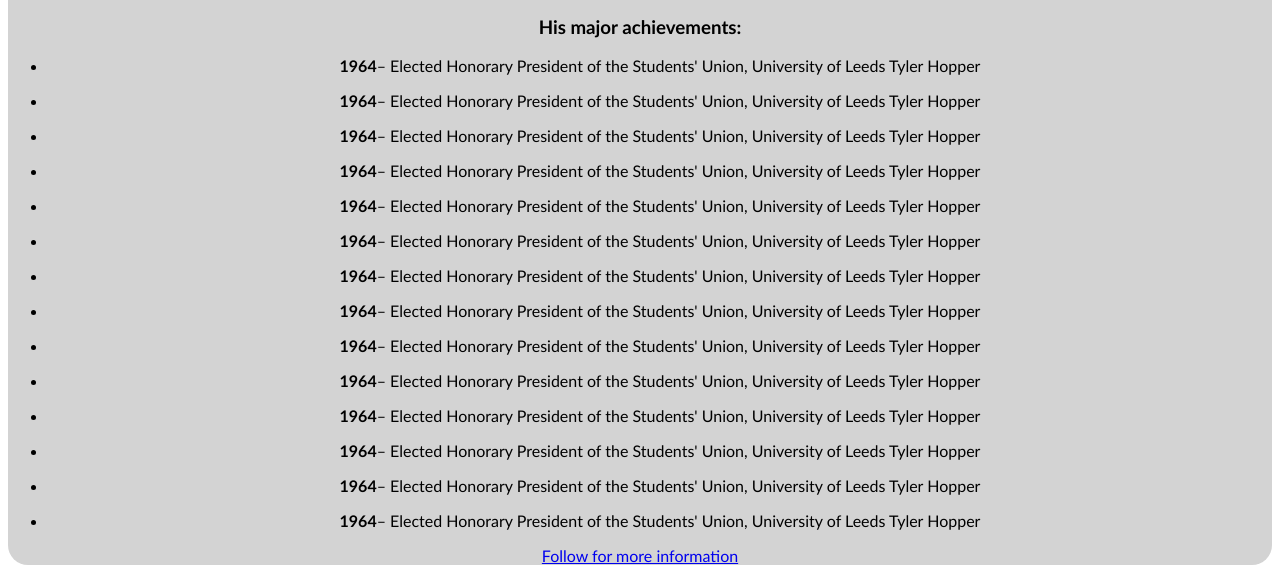
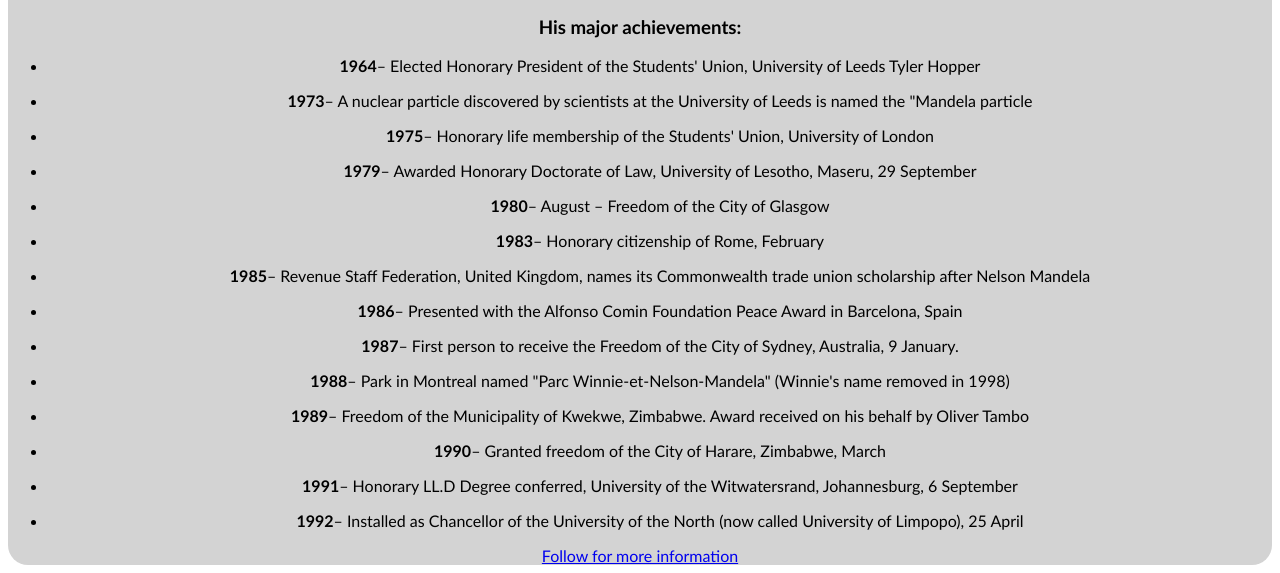
Before and after one commit to sweetie25/Zufan-and-Adeleke-, a plain HTML site: page index.html in a window 1280 px wide. Shown: the part 466-1039 px from the top of the page. Drawn offline with Linux system fonts and the light colour scheme.

Commit message:
html and css structure

```diff
--- a/index.html
+++ b/index.html
@@ -24,43 +24,44 @@
               <p><b>1964</b>– Elected Honorary President of the Students' Union, University of Leeds Tyler Hopper</p>
             </li>
             <li>
-              <p><b>1964</b>– Elected Honorary President of the Students' Union, University of Leeds Tyler Hopper</p>
+              <p><b>1973</b>– A nuclear particle discovered by scientists at the University of Leeds is named the "Mandela particle</p>
             </li>
             <li>
-              <p><b>1964</b>– Elected Honorary President of the Students' Union, University of Leeds Tyler Hopper</p>
+              <p><b>1975</b>– Honorary life membership of the Students' Union, University of London</p>
             </li>
             <li>
-              <p><b>1964</b>– Elected Honorary President of the Students' Union, University of Leeds Tyler Hopper</p>
+              <p><b>1979</b>– Awarded Honorary Doctorate of Law, University of Lesotho, Maseru, 29 September</p>
             </li>
             <li>
-              <p><b>1964</b>– Elected Honorary President of the Students' Union, University of Leeds Tyler Hopper</p>
+              <p><b>1980</b>– August – Freedom of the City of Glasgow</p>
             </li>
             <li>
-              <p><b>1964</b>– Elected Honorary President of the Students' Union, University of Leeds Tyler Hopper</p>
+              <p><b>1983</b>– Honorary citizenship of Rome, February</p>
             </li>
             <li>
-              <p><b>1964</b>– Elected Honorary President of the Students' Union, University of Leeds Tyler Hopper</p>
+              <p><b>1985</b>– Revenue Staff Federation, United Kingdom, names its Commonwealth trade union scholarship after Nelson Mandela</p>
             </li>
             <li>
-              <p><b>1964</b>– Elected Honorary President of the Students' Union, University of Leeds Tyler Hopper</p>
+              <p><b>1986</b>– Presented with the Alfonso Comin Foundation Peace Award in Barcelona, Spain</p>
             </li>
             <li>
-              <p><b>1964</b>– Elected Honorary President of the Students' Union, University of Leeds Tyler Hopper</p>
+              <p><b>1987</b>– First person to receive the Freedom of the City of Sydney, Australia, 9 January.</p>
             </li>
             <li>
-              <p><b>1964</b>– Elected Honorary President of the Students' Union, University of Leeds Tyler Hopper</p>
+              <p><b>1988</b>– Park in Montreal named "Parc Winnie-et-Nelson-Mandela" (Winnie's name removed in 1998)</p>
             </li>
             <li>
-              <p><b>1964</b>– Elected Honorary President of the Students' Union, University of Leeds Tyler Hopper</p>
+              <p><b>1989</b>– Freedom of the Municipality of Kwekwe, Zimbabwe. Award received on his behalf by Oliver Tambo</p>
             </li>
             <li>
-              <p><b>1964</b>– Elected Honorary President of the Students' Union, University of Leeds Tyler Hopper</p>
+              <p><b>1990</b>– Granted freedom of the City of Harare, Zimbabwe, March
+              </p>
             </li>
             <li>
-              <p><b>1964</b>– Elected Honorary President of the Students' Union, University of Leeds Tyler Hopper</p>
+              <p><b>1991</b>– Honorary LL.D Degree conferred, University of the Witwatersrand, Johannesburg, 6 September</p>
             </li>
             <li>
-              <p><b>1964</b>– Elected Honorary President of the Students' Union, University of Leeds Tyler Hopper</p>
+              <p><b>1992</b>– Installed as Chancellor of the University of the North (now called University of Limpopo), 25 April</p>
             </li>
           </ul>
         </div>
```
